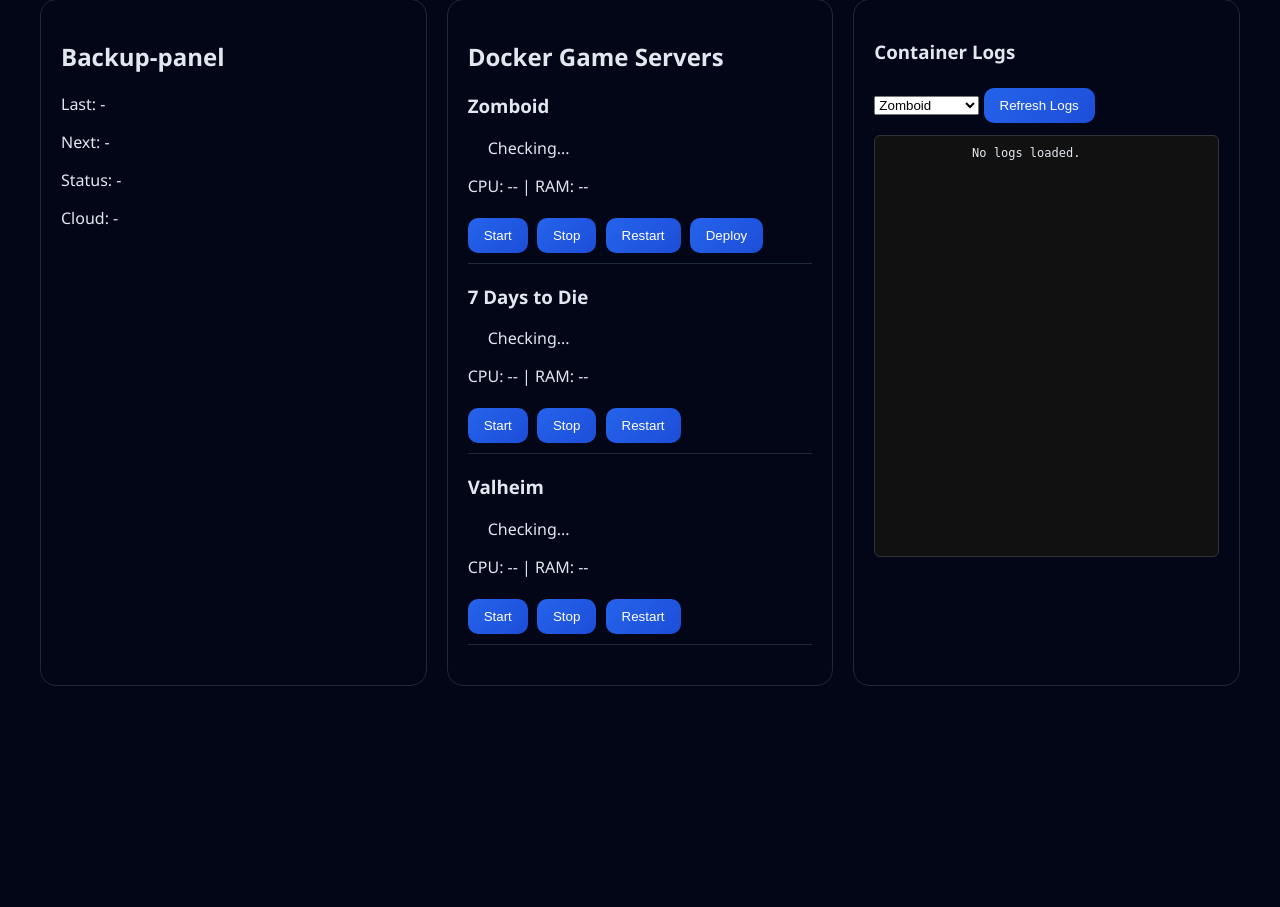
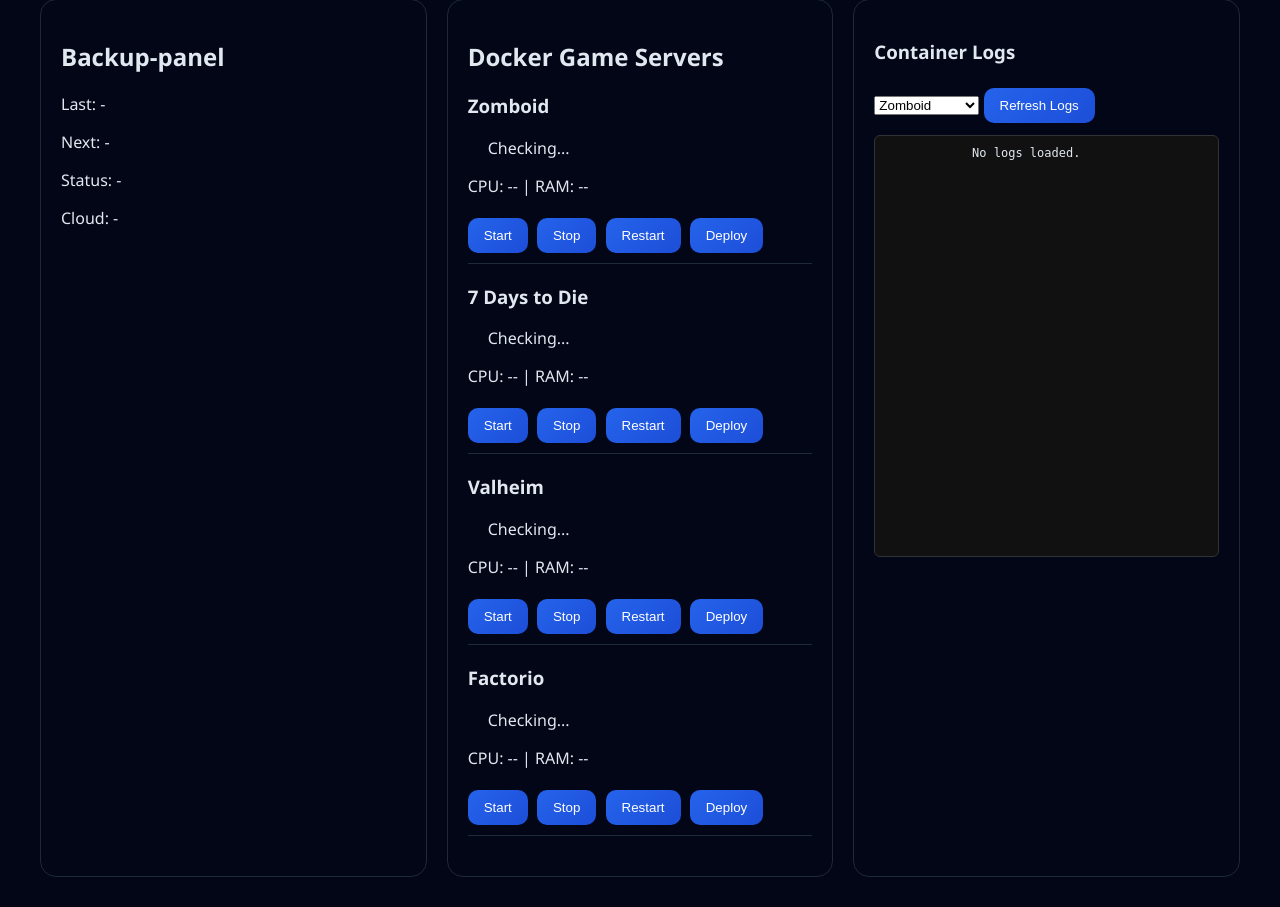
Before and after one commit to shazzi2k/azure-game-server-dashboard, a Flask app: page / in a window 1280 px wide. Shown: the part 746-1653 px from the top of the page. Before the commit the page ends 1432 px from the top, so only its background shows below. Run offline with Flask 3, Linux system fonts and the light colour scheme; data that the repository does not hold is empty.

Commit message:
templateapi

```diff
--- a/templates/index.html
+++ b/templates/index.html
@@ -123,6 +123,7 @@
             <button onclick="control('api/docker/start/7days2die', '7days2die-text', 'Starting...', this)">Start</button>
             <button onclick="control('api/docker/stop/7days2die', '7days2die-text', 'Stopping...', this)">Stop</button>
             <button onclick="control('api/docker/restart/7days2die', '7days2die-text', 'Restarting...', this)">Restart</button>
+            <button onclick="control('api/start/7days2die', '7days2die-text', 'Deploying...', this)">Deploy</button>
         </div>
 
         <div class="server">
@@ -135,6 +136,19 @@
             <button onclick="control('api/docker/start/valheim', 'valheim-text', 'Starting...', this)">Start</button>
             <button onclick="control('api/docker/stop/valheim', 'valheim-text', 'Stopping...', this)">Stop</button>
             <button onclick="control('api/docker/restart/valheim', 'valheim-text', 'Restarting...', this)">Restart</button>
+            <button onclick="control('api/start/valheim', 'valheim-text', 'Deploying...', this)">Deploy</button>
+        </div>
+        <div class="server">
+            <h3>Factorio</h3>
+            <div class="status">
+                <div class="dot" id="factorio-dot"></div>
+                <span id="factorio-text">Checking...</span>
+            </div>
+                <p id="factorio-stats">CPU: -- | RAM: --</p>
+            <button onclick="control('api/docker/start/factorio', 'factorio-text', 'Starting...', this)">Start</button>
+            <button onclick="control('api/docker/stop/factorio', 'factorio-text', 'Stopping...', this)">Stop</button>
+            <button onclick="control('api/docker/restart/factorio', 'factorio-text', 'Restarting...', this)">Restart</button>
+            <button onclick="control('api/start/factorio', 'factorio-text', 'Deploying...', this)">Deploy</button>
         </div>
     </div>
     <div class="card">
@@ -144,7 +158,9 @@
             <option value="zomboid">Zomboid</option>
             <option value="7days2die">7 Days To Die</option>
             <option value="valheim">Valheim</option>
+            <option value="Factorio">Factorio</option>
         </select>
+
 
         <button onclick="loadLogs()">
             Refresh Logs
```
